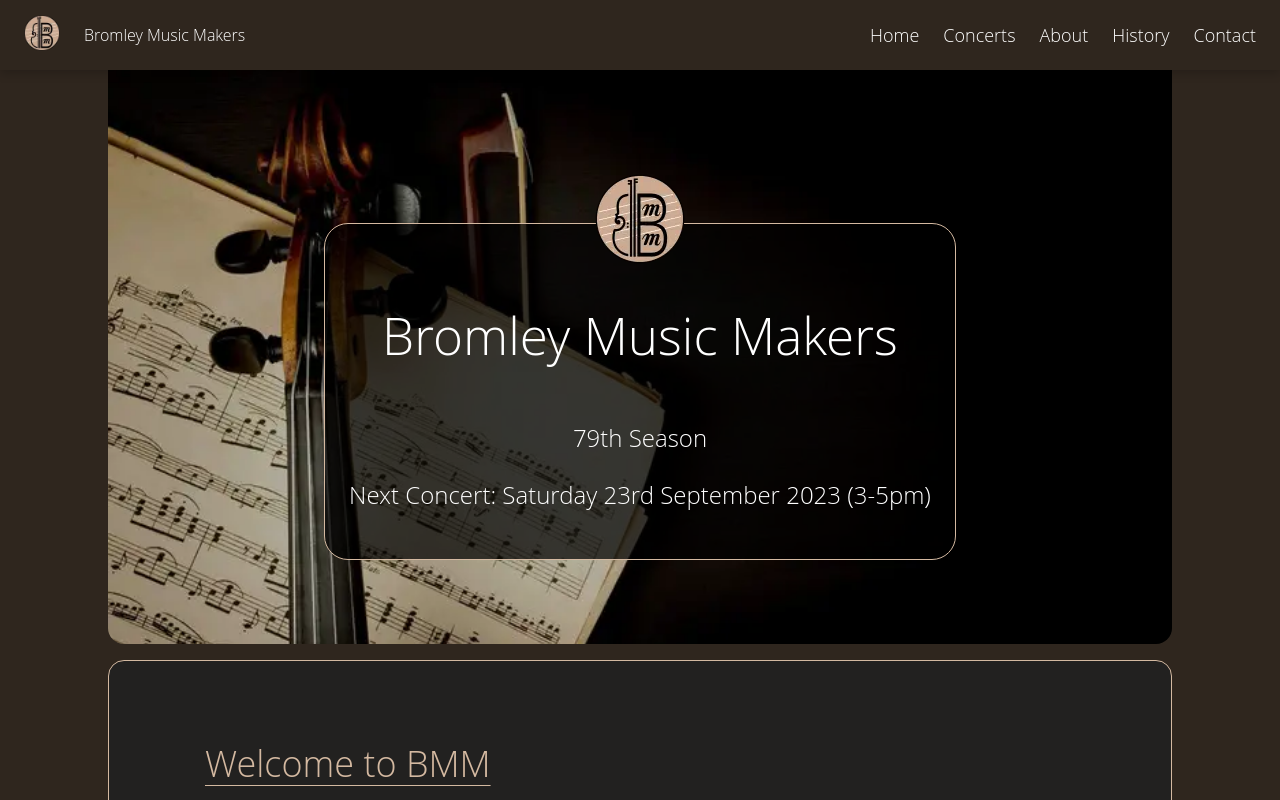
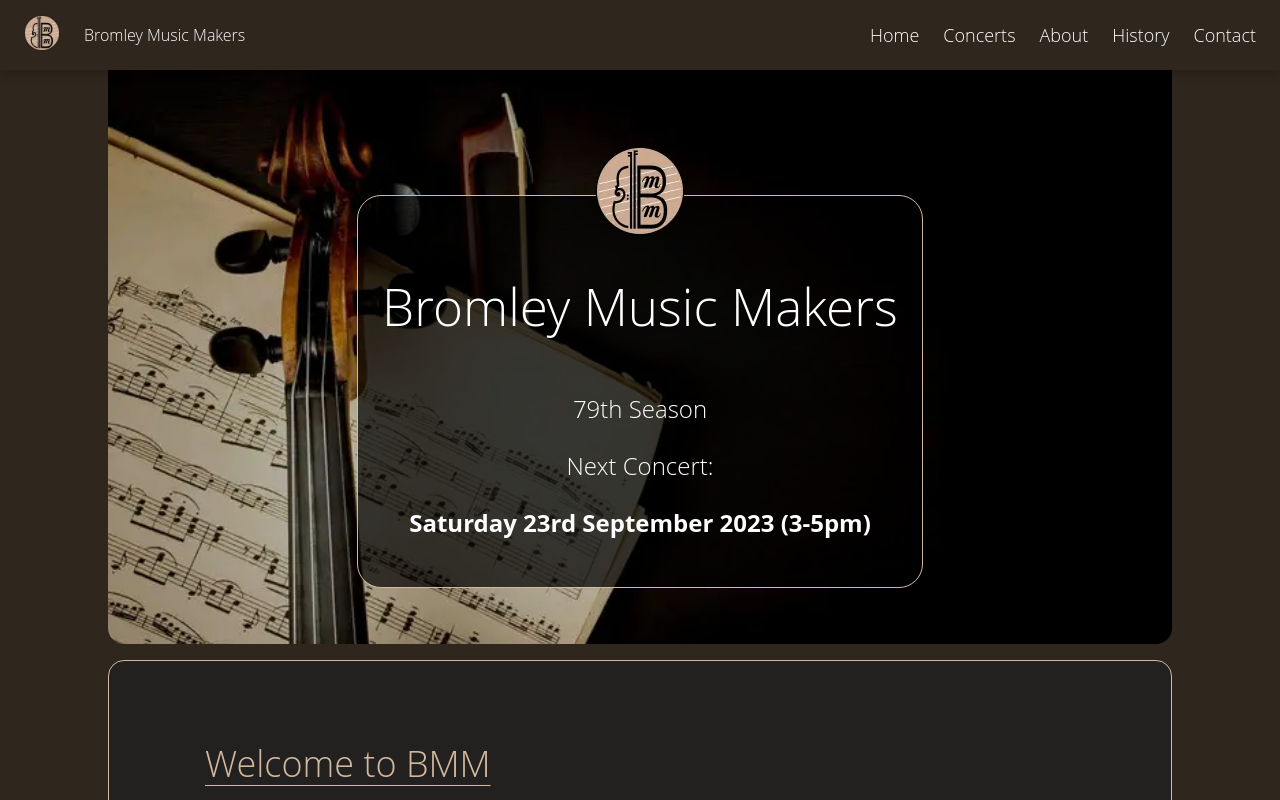
Before and after one commit to silkster87/react-bmm-website, a React (Create React App) app: page / in a window 1280 px wide. Shown: the top 800 px of the page. Built offline with nearby package versions, Linux system fonts and the light colour scheme; no server answers.

Commit message:
refactor: strong text

```diff
--- a/src/components/Banner.tsx
+++ b/src/components/Banner.tsx
@@ -16,8 +16,9 @@ export const Banner = () => {
       <div className="banner-title">
         <p>Bromley Music Makers</p>
         <p className="smallprint">79th Season</p>
+        <p className="smallprint">Next Concert:</p>
         <p className="smallprint">
-          {'Next Concert: Saturday 23rd September 2023 (3-5pm)'}
+          <strong>Saturday 23rd September 2023 (3-5pm)</strong>
         </p>
       </div>
     </div>
```
